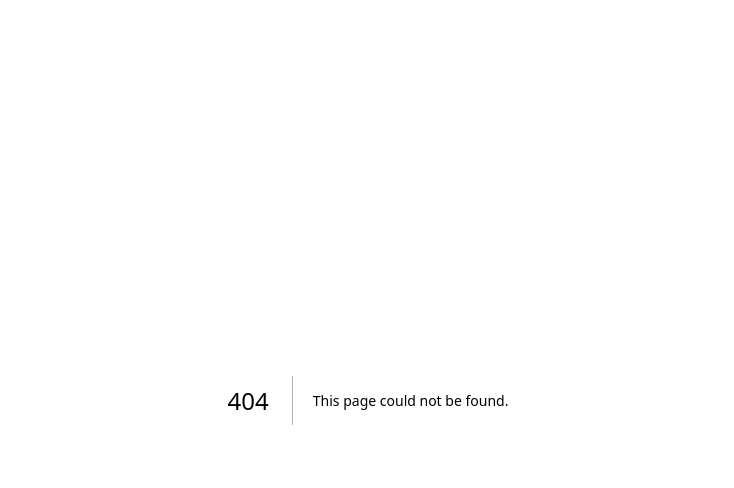
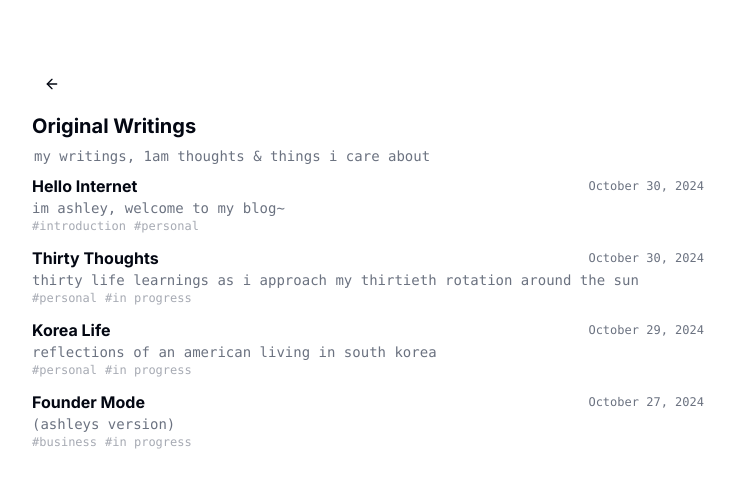
Before and after one commit to ashley-ha/my-cute-blog, a Next.js app: page /writings in a window 1280 px wide. Before the commit this address had no page. Shown: the top 488 px of the page, without its empty margins (272-1006 px from the left). Built offline with nearby package versions, Linux system fonts and the light colour scheme.

Commit message:
added drafts

```diff
--- a/src/app/page.tsx
+++ b/src/app/page.tsx
@@ -20,6 +20,7 @@ export const metadata: Metadata = {
 export default function Page() {
   const posts = getAllPosts();
   const readingList = getReadingList();
+  const postLimit = 3;
 
   return (
     <main className="container relative mx-auto min-h-screen flex flex-col scroll-my-12 overflow-auto p-4 print:p-12 md:p-16">
@@ -58,13 +59,25 @@ export default function Page() {
         </div>
         <Separator className='my-3'/>
         <Section>
-          {posts.map(post => (
+        {posts.slice(0, postLimit).map(post => (
           <PostCard key={post.slug} post={post} />
         ))}
         {posts.length === 0 && (
           <p className="text-center text-muted-foreground">
             No posts yet. Check back soon!
           </p>
+        )}
+        {posts.length > postLimit && (
+          <div className="flex justify-center pt-4">
+            <Link href="/writings">
+              <Button
+                variant="outline"
+                className="font-mono text-xs text-muted-foreground/60"
+              >
+                all writings →
+              </Button>
+            </Link>
+          </div>
         )}
       </Section>
         <Separator className='my-3'/>
--- /dev/null
+++ b/src/app/writings/page.tsx
@@ -0,0 +1,40 @@
+import { PostCard } from "@/components/PostCard";
+import { getAllPosts } from "@/data/posts/posts";
+import Link from 'next/link';
+import { Button } from "@/components/ui/button";
+import { ArrowLeft } from "lucide-react";
+import { Section } from "@/components/ui/section";
+
+export default function WritingsPage() {
+  const posts = getAllPosts();
+
+  return (
+    <main className="container relative mx-auto min-h-screen flex flex-col scroll-my-12 overflow-auto p-4 print:p-12 md:p-16">
+      <div className="mx-auto w-full max-w-2xl flex flex-col gap-2">
+        <div className="flex items-center">
+          <Link href="/">
+            <Button variant="ghost" size="icon" className="mr-2">
+              <ArrowLeft className="h-4 w-4" />
+            </Button>
+          </Link>
+        </div>
+        <div className='text-start space-y-1.5'>
+          <h2 className="text-xl font-bold">Original Writings</h2>
+          <p className="ml-0.5 text-pretty font-mono text-sm text-muted-foreground print:text-[12px]">
+          my writings, 1am thoughts & things i care about
+          </p>
+        </div>
+        <Section>
+          {posts.map(post => (
+            <PostCard key={post.slug} post={post} />
+          ))}
+          {posts.length === 0 && (
+            <p className="text-center text-muted-foreground">
+              No posts yet. Check back soon!
+            </p>
+          )}
+        </Section>
+      </div>
+    </main>
+  );
+}
--- a/src/data/home.tsx
+++ b/src/data/home.tsx
@@ -9,7 +9,7 @@
     home:
       "by ashley eastman ha",
     summary:
-      "writings, readings, & writings about readings, etcetera",
+      "my writings, 1am thoughts & things i care about",
     Logo: Logo.src,
     personalWebsiteUrl: "https://ashleyha.com",
     contact: {
--- a/src/data/posts/first-post.md
+++ b/src/data/posts/first-post.md
@@ -1,12 +1,20 @@
 ---
 title: "Hello Internet"
-description: "im ashley, welcome :)"
-date: "2024-10-28"
+description: "im ashley, welcome to my blog~"
+date: "2024-10-30"
 draft: false
 tags: ["introduction", "personal"]
 ---
 
 I'm ashley & welcome to my blog
+
+A bit about me:
+- i live in korea currently (& speak korean too 안녕~)
+- i'm building a startup. or, trying to anyways
+- i love working out, video games, reading, learning, spending time with family, traveling
+- uc berkeley alumni; I studied data science
+- flight attendant in a previous life
+- i love, love, love people. making connections with others is one of my biggest joys in life
 
 I've been wanting to make a personal website for a while now
 
--- /dev/null
+++ b/src/data/posts/fourth-post.md
@@ -0,0 +1,9 @@
+---
+title: "Founder Mode"
+description: "(ashleys version)"
+date: "2024-10-27"
+draft: false
+tags: ["business",  "in progress"]
+---
+
+.. in progress; out Nov 7th, 2024
```
Lines whose indentation alone changed are shown as unchanged.
